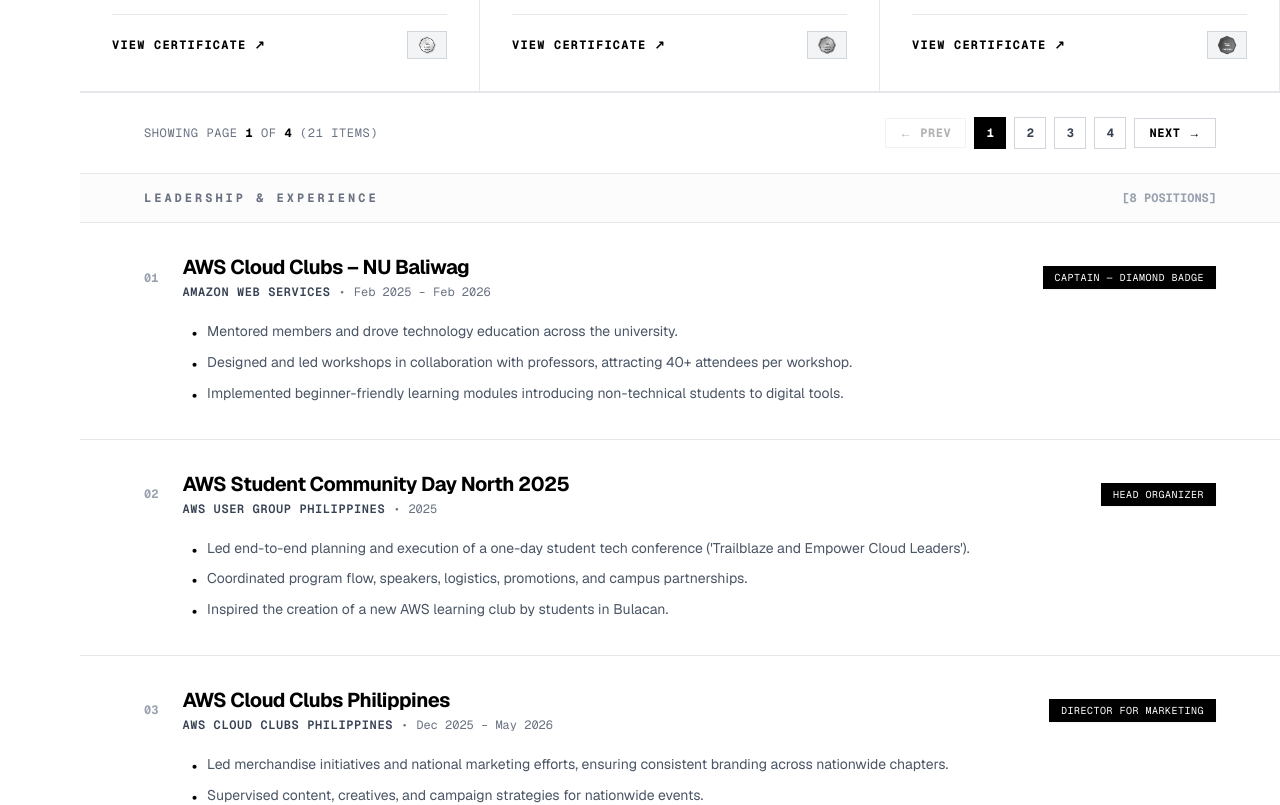
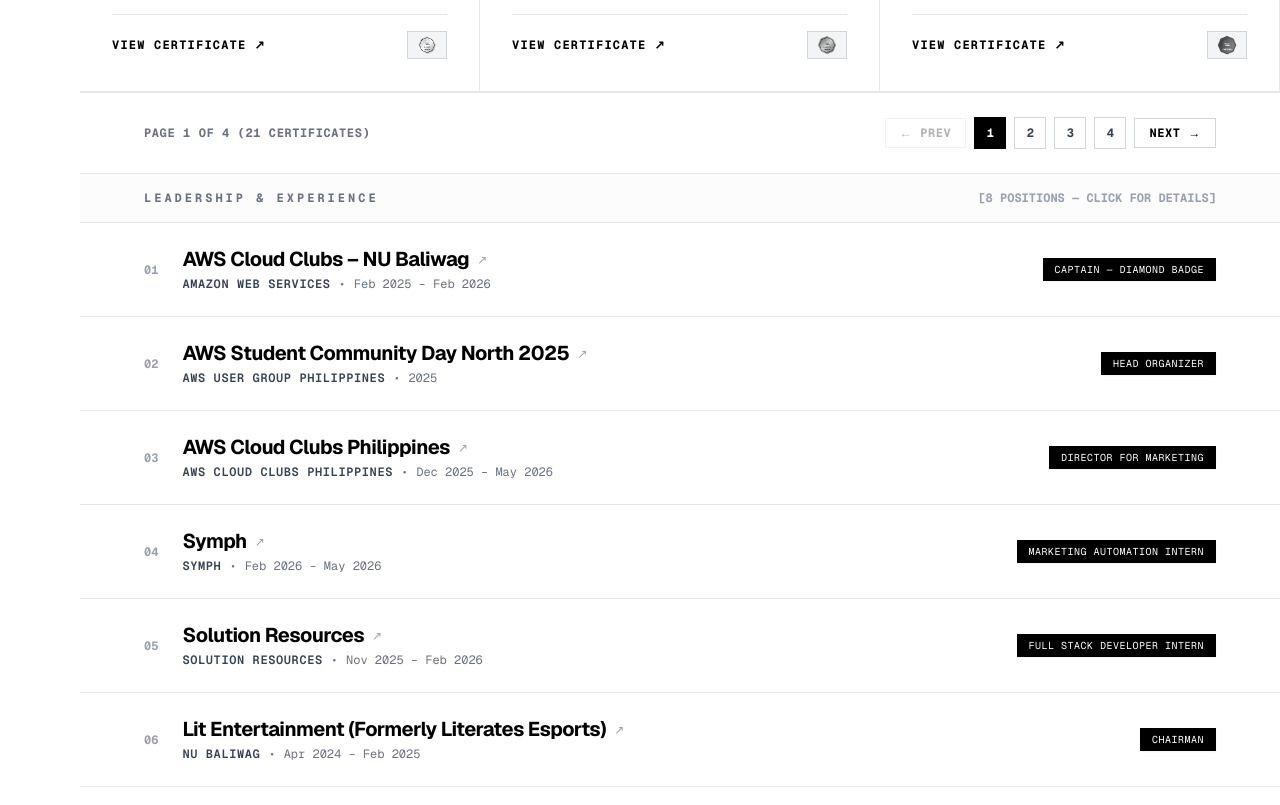
Before and after one commit to MakPongase/makportfolio, a Next.js app: page / in a window 1280 px wide. Shown: the part 7180-7985 px from the top of the page. Built offline with nearby package versions, Linux system fonts and the light colour scheme.

Commit message:
feat: make Leadership & Experience rows compact single titles that open a detailed contribution modal on click

```diff
--- a/app/components/Certificates.tsx
+++ b/app/components/Certificates.tsx
@@ -343,6 +343,7 @@
   className = "",
 }: CertificatesProps) {
   const [selectedImage, setSelectedImage] = useState<string | null>(null);
+  const [selectedAchievement, setSelectedAchievement] = useState<AchievementItem | null>(null);
   const [activeCategory, setActiveCategory] = useState<string>("ALL");
   const [currentPage, setCurrentPage] = useState<number>(1);
 
@@ -539,9 +540,8 @@
       {/* ─── PAGINATION BAR ─── */}
       {totalPages > 1 && (
         <div className="px-8 sm:px-12 lg:px-16 py-6 border-b border-gray-200 bg-white flex flex-col sm:flex-row items-center justify-between gap-4">
-          <div className="text-xs font-mono text-gray-500 uppercase tracking-wider">
-            Showing Page <span className="font-bold text-black">{currentPage}</span> of{" "}
-            <span className="font-bold text-black">{totalPages}</span> ({filteredCertificates.length} items)
+          <div className="text-xs font-mono font-bold uppercase tracking-wider text-gray-500">
+            PAGE {currentPage} OF {totalPages} ({filteredCertificates.length} CERTIFICATES)
           </div>
 
           <div className="flex items-center gap-2">
@@ -584,16 +584,16 @@
           Leadership & Experience
         </span>
         <span className="text-xs font-mono text-gray-400 font-bold">
-          [{achievements.length} POSITIONS]
+          [{achievements.length} POSITIONS — CLICK FOR DETAILS]
         </span>
       </div>
       <div className="divide-y divide-gray-200">
         {achievements.map((item, index) => (
           <div
             key={index}
-            className="px-8 sm:px-12 lg:px-16 py-8 flex flex-col gap-4 group hover:bg-gray-50/50 transition-colors"
+            onClick={() => setSelectedAchievement(item)}
+            className="px-8 sm:px-12 lg:px-16 py-6 flex flex-col sm:flex-row sm:items-center justify-between gap-4 group hover:bg-gray-50/80 transition-colors cursor-pointer"
           >
-            <div className="flex flex-col sm:flex-row sm:items-center justify-between gap-3">
             <div className="flex items-start sm:items-center gap-4 sm:gap-6">
               {/* Number */}
               <span className="text-xs font-mono font-bold text-gray-400 mt-1 sm:mt-0 shrink-0">
@@ -601,8 +601,11 @@
               </span>
               {/* Title & Issuer */}
               <div>
-                  <h3 className="text-lg sm:text-xl font-bold tracking-tight text-black group-hover:translate-x-1 transition-transform duration-300 leading-tight">
-                    {item.title}
+                <h3 className="text-lg sm:text-xl font-bold tracking-tight text-black group-hover:text-gray-600 transition-colors leading-tight flex items-center gap-2">
+                  <span>{item.title}</span>
+                  <span className="text-xs font-mono text-gray-400 group-hover:text-black transition-colors font-normal">
+                    ↗
+                  </span>
                 </h3>
                 <div className="flex flex-wrap items-center gap-x-2 text-xs font-mono text-gray-500 mt-1">
                   <span className="uppercase tracking-wider font-semibold text-gray-700">
@@ -619,31 +622,15 @@
             </div>
             {/* Badge */}
             {item.badge && (
-                <span className="px-3 py-1 bg-black text-white text-[10px] font-mono uppercase tracking-wider self-start sm:self-auto shrink-0 shadow-xs">
+              <span className="px-3 py-1 bg-black text-white text-[10px] font-mono uppercase tracking-wider self-start sm:self-auto shrink-0 shadow-xs group-hover:bg-gray-800 transition-colors">
                 {item.badge}
               </span>
-              )}
-            </div>
-
-            {/* Bullet Points */}
-            {item.points && item.points.length > 0 && (
-              <ul className="pl-10 sm:pl-12 space-y-1.5 pt-1">
-                {item.points.map((pt, pIdx) => (
-                  <li
-                    key={pIdx}
-                    className="flex items-start gap-2.5 text-xs sm:text-sm text-gray-600 leading-relaxed"
-                  >
-                    <span className="text-black font-bold mt-0.5">•</span>
-                    <span>{pt}</span>
-                  </li>
-                ))}
-              </ul>
             )}
           </div>
         ))}
       </div>
 
-      {/* Modal for Image Preview */}
+      {/* Modal for Certificate Image Preview */}
       {selectedImage &&
         typeof window !== "undefined" &&
         createPortal(
@@ -671,6 +658,84 @@
           </div>,
           document.body
         )}
+
+      {/* Modal for Leadership & Role Details */}
+      {selectedAchievement &&
+        typeof window !== "undefined" &&
+        createPortal(
+          <div
+            className="fixed inset-0 z-50 flex items-center justify-center bg-black/80 backdrop-blur-md p-4 sm:p-8 animate-in fade-in duration-200"
+            onClick={() => setSelectedAchievement(null)}
+          >
+            <div
+              className="relative max-w-2xl w-full bg-white border-2 border-black p-6 sm:p-10 shadow-2xl flex flex-col gap-6"
+              onClick={(e) => e.stopPropagation()}
+            >
+              {/* Header Bar */}
+              <div className="flex items-start justify-between gap-4 border-b border-gray-200 pb-4">
+                <div className="space-y-1">
+                  <div className="flex flex-wrap items-center gap-2 text-xs font-mono uppercase tracking-widest text-gray-500">
+                    <span>{selectedAchievement.issuer}</span>
+                    {selectedAchievement.period && (
+                      <>
+                        <span>•</span>
+                        <span>{selectedAchievement.period}</span>
+                      </>
+                    )}
+                  </div>
+                  <h3 className="text-2xl sm:text-3xl font-bold tracking-tight text-black">
+                    {selectedAchievement.title}
+                  </h3>
+                </div>
+
+                <button
+                  onClick={() => setSelectedAchievement(null)}
+                  className="text-xs font-mono font-bold uppercase tracking-widest border border-black px-3 py-1.5 hover:bg-black hover:text-white transition-colors shrink-0"
+                >
+                  [X] CLOSE
+                </button>
+              </div>
+
+              {/* Role Badge */}
+              {selectedAchievement.badge && (
+                <div>
+                  <span className="px-3 py-1 bg-black text-white text-[11px] font-mono uppercase tracking-wider shadow-xs">
+                    {selectedAchievement.badge}
+                  </span>
+                </div>
+              )}
+
+              {/* Key Contributions & Details */}
+              <div className="space-y-3">
+                <h4 className="text-xs font-mono font-bold uppercase tracking-widest text-gray-400">
+                  Key Contributions & Impact
+                </h4>
+                <ul className="space-y-2.5">
+                  {selectedAchievement.points?.map((pt, pIdx) => (
+                    <li
+                      key={pIdx}
+                      className="flex items-start gap-3 text-sm text-gray-700 leading-relaxed font-normal"
+                    >
+                      <span className="text-black font-bold mt-0.5">•</span>
+                      <span>{pt}</span>
+                    </li>
+                  ))}
+                </ul>
+              </div>
+
+              {/* Modal Footer */}
+              <div className="border-t border-gray-200 pt-4 flex justify-end">
+                <button
+                  onClick={() => setSelectedAchievement(null)}
+                  className="px-5 py-2 text-xs font-mono font-bold uppercase tracking-widest bg-black text-white hover:bg-gray-800 transition-colors"
+                >
+                  DONE
+                </button>
+              </div>
+            </div>
+          </div>,
+          document.body
+        )}
     </section>
   );
 }
```
Lines whose indentation alone changed are shown as unchanged.
